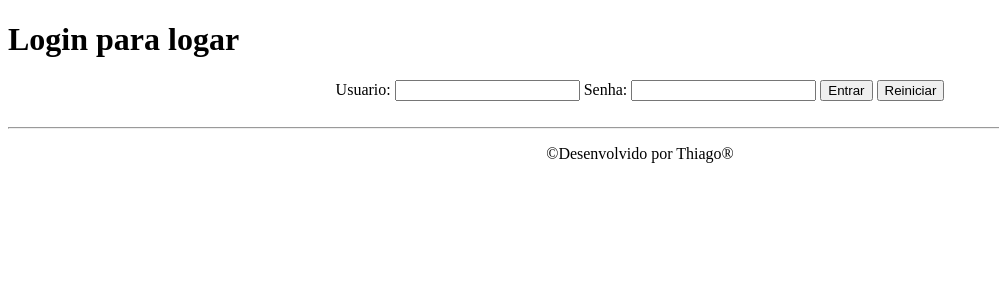
After one commit to tlima1011/kitnet, a Django app: page /login/ in a window 1280 px wide. The commit adds this page. Shown: the top 300 px of the page, without its empty margins (0-999 px from the left). Run offline with Django 3.2, Linux system fonts and the light colour scheme.

Commit message:
Configuracao de decoradores e login e logout

```diff
--- a/core/views.py
+++ b/core/views.py
@@ -1,14 +1,36 @@
 from django.shortcuts import render, redirect
 from core.models import Imovel
+from django.contrib.auth.decorators import login_required
+from django.contrib.auth import authenticate, login, logout
+from django.contrib import messages
 # Create your views here.
 
 
-'''def index(request):
-    return redirect('/imovel/')
-'''
+def login_user(request):
+    return render(request, 'login.html')
 
+
+def logout_user(request):
+    logout(request)
+    return redirect('/')
+
+
+def submit_login(request):
+    if request.POST:
+        username = request.POST.get('username')
+        password = request.POST.get('password')
+        usuario = authenticate(username=username, password=password)
+        if usuario is not None:
+            login(request, usuario)
+            return redirect('/')
+        else:
+            messages.error(request, 'Usuario ou senha inválido')
+    return redirect('/')
+
+
+@login_required(login_url='/login/')
 def lista_imoveis(request):
-    #usuario = request.user
-    imovel = Imovel.objects.all()
+    usuario = request.user
+    imovel = Imovel.objects.filter(usuario=usuario)
     dados = {'imovel':imovel}
     return render(request, 'imovel.html', dados)
--- a/kitnet/urls.py
+++ b/kitnet/urls.py
@@ -21,5 +21,8 @@ from django.views.generic import RedirectView
 urlpatterns = [
     path('admin/', admin.site.urls),
     path('imovel/', views.lista_imoveis),
-    path('', RedirectView.as_view(url='/imovel/'))
+    path('', RedirectView.as_view(url='/imovel/')),
+    path('login/', views.login_user),
+    path('login/submit', views.submit_login),
+    path('logout/', views.logout_user)
 ]
--- /dev/null
+++ b/templates/login.html
@@ -0,0 +1,27 @@
+<!DOCTYPE html>
+<html lang="en">
+<head>
+    <meta charset="UTF-8">
+    <title>Sistema Kitnet</title>
+</head>
+<body>
+    <h1>Login para logar</h1>
+    <form action="submit" method="POST"> {% csrf_token %}
+        <div align="center">
+            <label>Usuario: </label>
+            <input type="text" name="username">
+            <label>Senha: </label>
+            <input type="password" name="password">
+            <button type="submit">Entrar</button>
+            <button type="reset">Reiniciar</button>
+        </div>
+    </form>
+    <br>
+    {% for message in messages %}
+        <div align="center" >
+            <strong>Erro: </strong>{{ message }}
+        </div>
+    {% endfor %}
+    {%include "model-footer.html" %}
+</body>
+</html>
--- a/templates/model-footer.html
+++ b/templates/model-footer.html
@@ -1 +1,2 @@
-<p>Desenvolvido por Thiago</p>
+<hr>
+<p align="center">&copy;Desenvolvido por Thiago&reg;</p>
--- a/templates/model-header.html
+++ b/templates/model-header.html
@@ -1,3 +1,6 @@
-
+    {% load static %}
     <meta charset="UTF-8">
     <title>Sistema Imovel</title>
+    <div align="right">
+        <a href="/logout">logout</a>
+    </div>
--- a/templates/model-page.html
+++ b/templates/model-page.html
@@ -1,11 +1,13 @@
 <!DOCTYPE html>
-<html lang="en">
+<html lang="pt-br">
 <head>
    {% include "model-header.html" %}
 
 </head>
 <body>
-    {% block content %}{% endblock %}
+    {% block content %}
+
+    {% endblock %}
     {% include "model-footer.html" %}
 </body>
 </html>
```
Also changed, not shown: core/models.py (+5 -5 lines).
